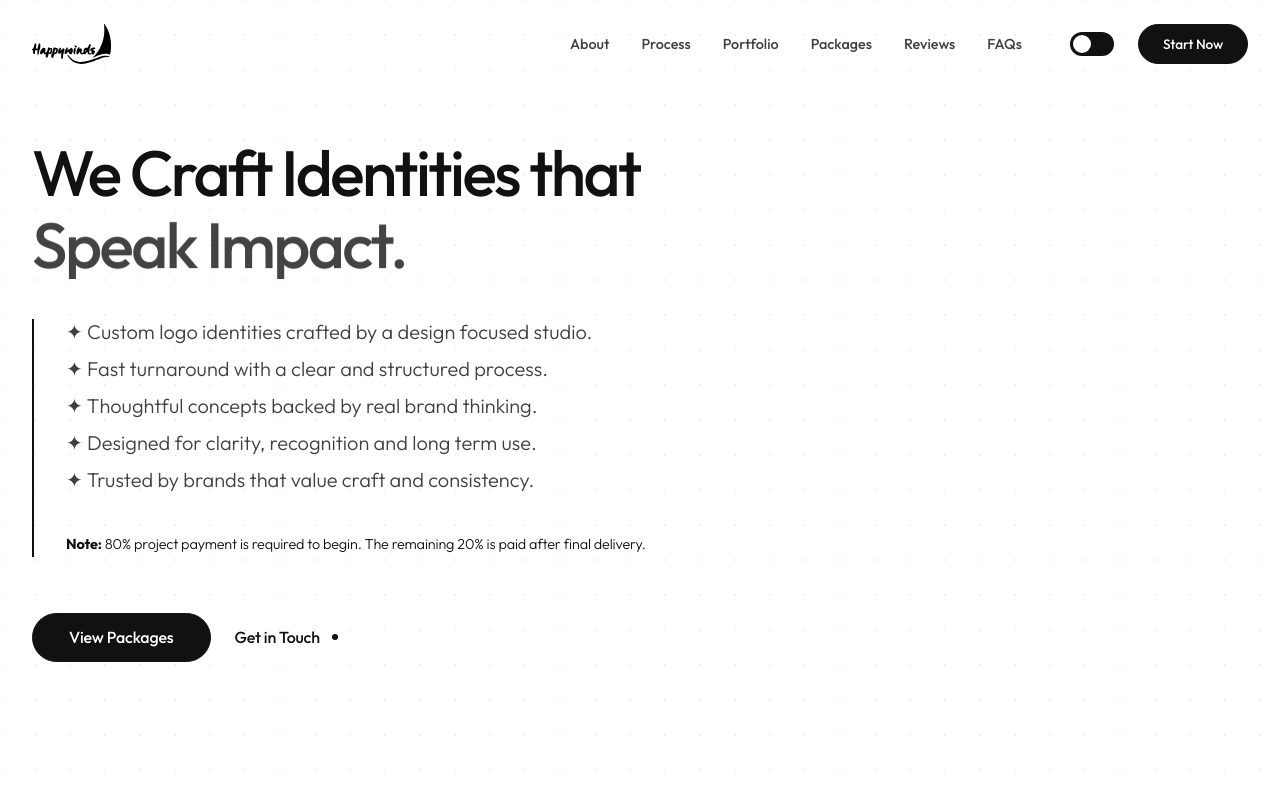
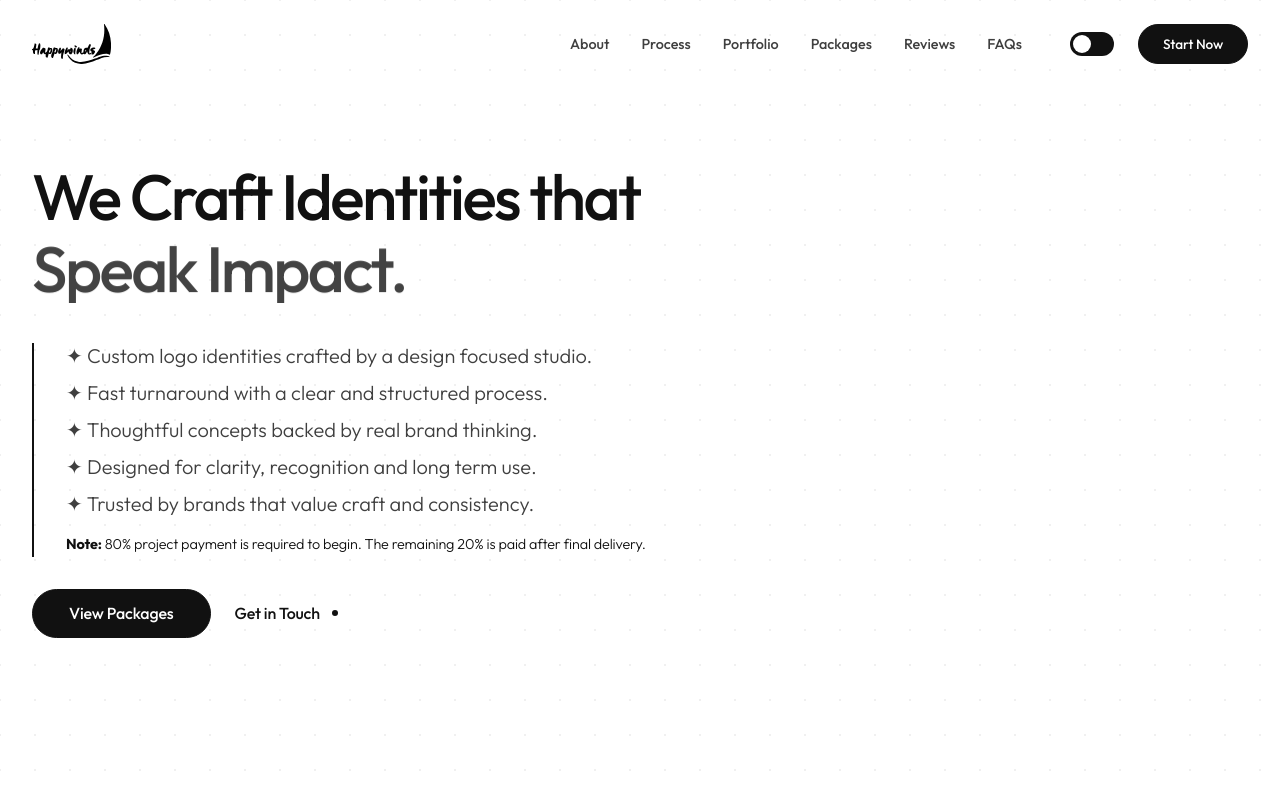
Before and after one commit to notkartik1806/HappyWinds, a React (Vite) app: page / in a window 1280 px wide. Shown: the top 800 px of the page. Built offline with nearby package versions, Linux system fonts and the light colour scheme.

Commit message:
Update Hero.jsx

```diff
--- a/src/components/Hero.jsx
+++ b/src/components/Hero.jsx
@@ -57,10 +57,10 @@ const Hero = () => {
                         borderLeft: '2px solid var(--color-text-primary)',
                         paddingLeft: '2rem',
                         maxWidth: '800px',
-                        marginBottom: '3.5rem',
+                        marginBottom: '2rem',
                         display: 'flex',
                         flexDirection: 'column',
-                        gap: '2.5rem'
+                        gap: '1rem'
                     }}
                 >
                     <ul style={{
```
